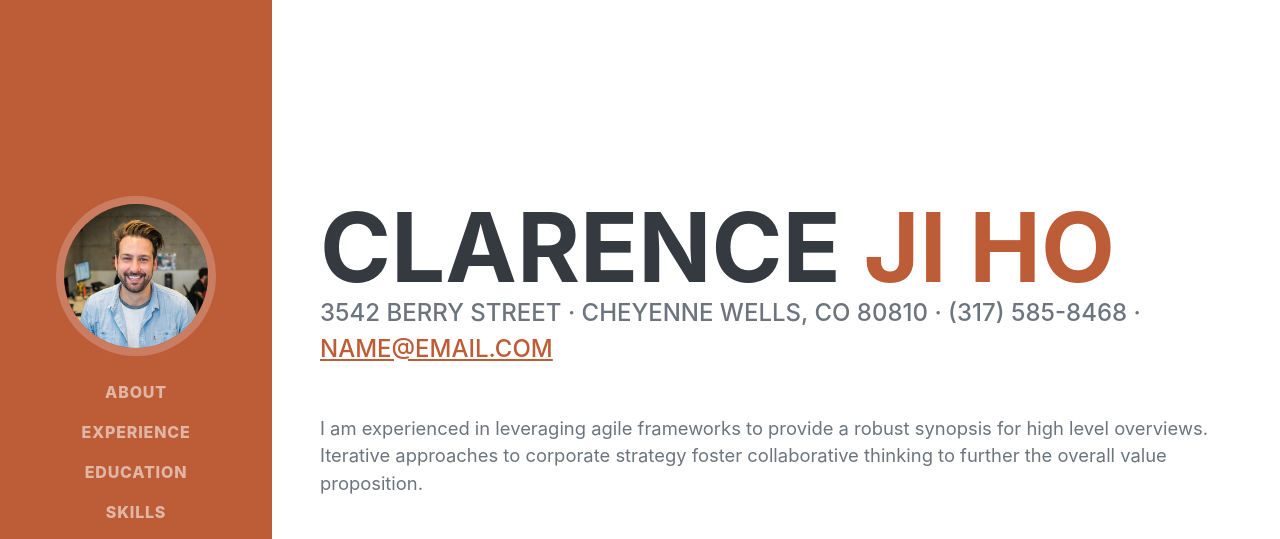
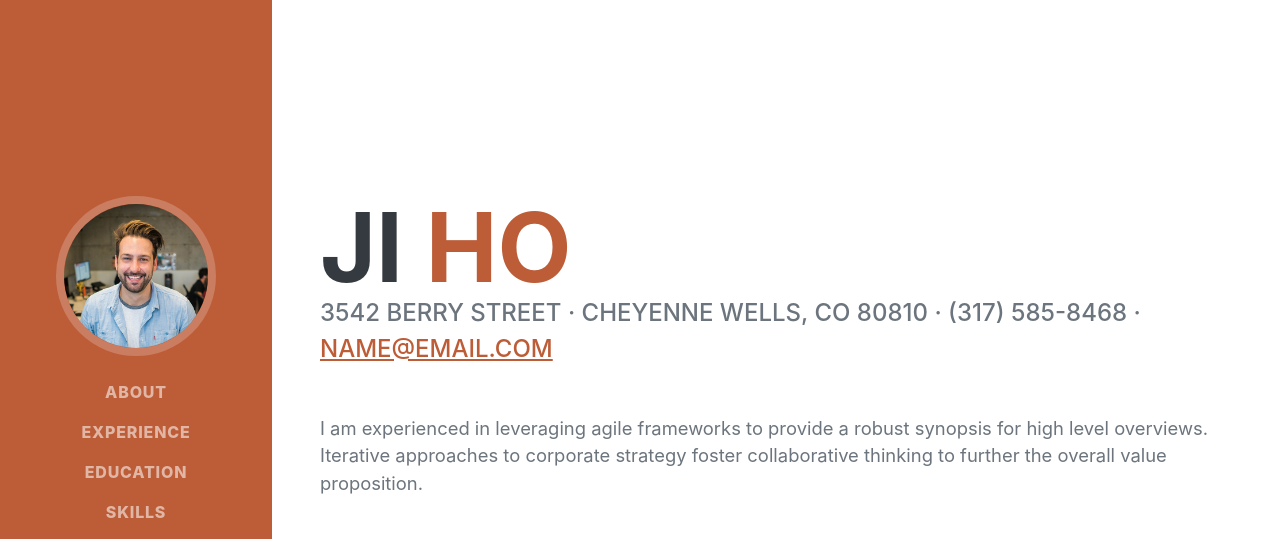
Before and after one commit to jiho4399/profile, a plain HTML site: page index.html in a window 1280 px wide. Shown: the top 539 px of the page. Drawn offline with nearby package versions, Linux system fonts and the light colour scheme; a web font is replaced by a local one.

Commit message:
change name2

```diff
--- a/index.html
+++ b/index.html
@@ -40,8 +40,8 @@
             <section class="resume-section" id="about">
                 <div class="resume-section-content">
                     <h1 class="mb-0">
-                        Clarence
-                        <span class="text-primary">Ji ho</span>
+                        Ji
+                        <span class="text-primary">ho</span>
                     </h1>
                     <div class="subheading mb-5">
                         3542 Berry Street · Cheyenne Wells, CO 80810 · (317) 585-8468 ·
```
